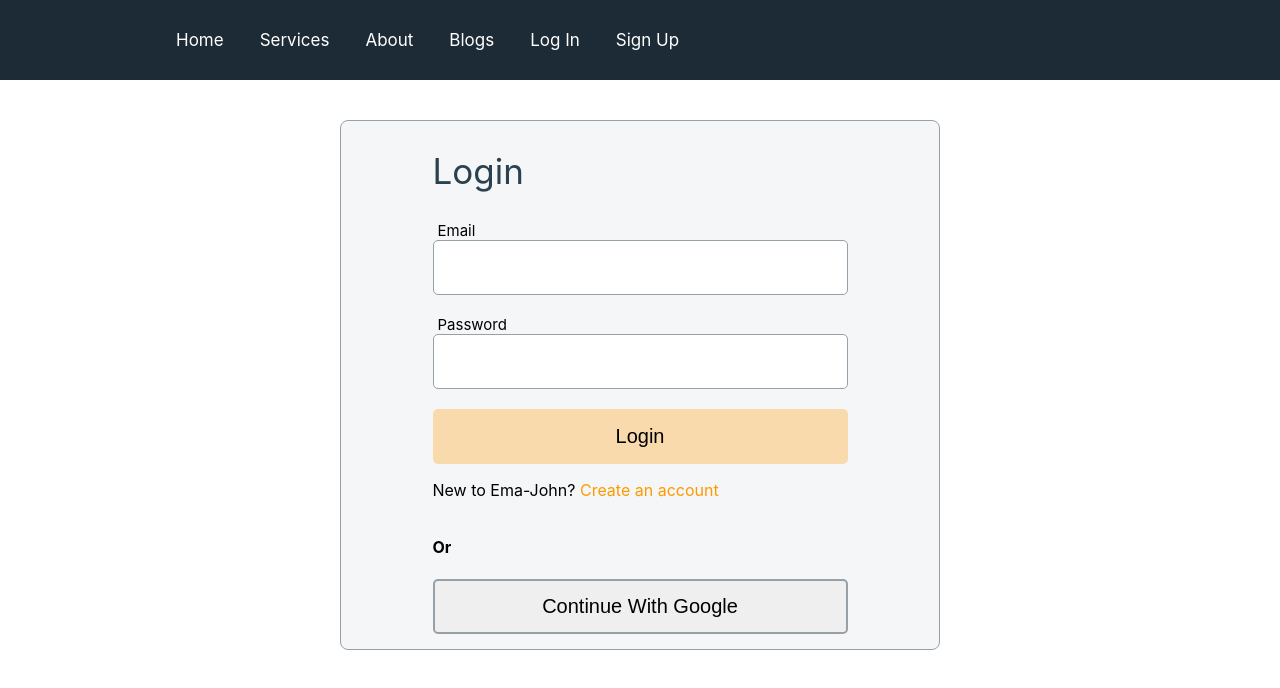
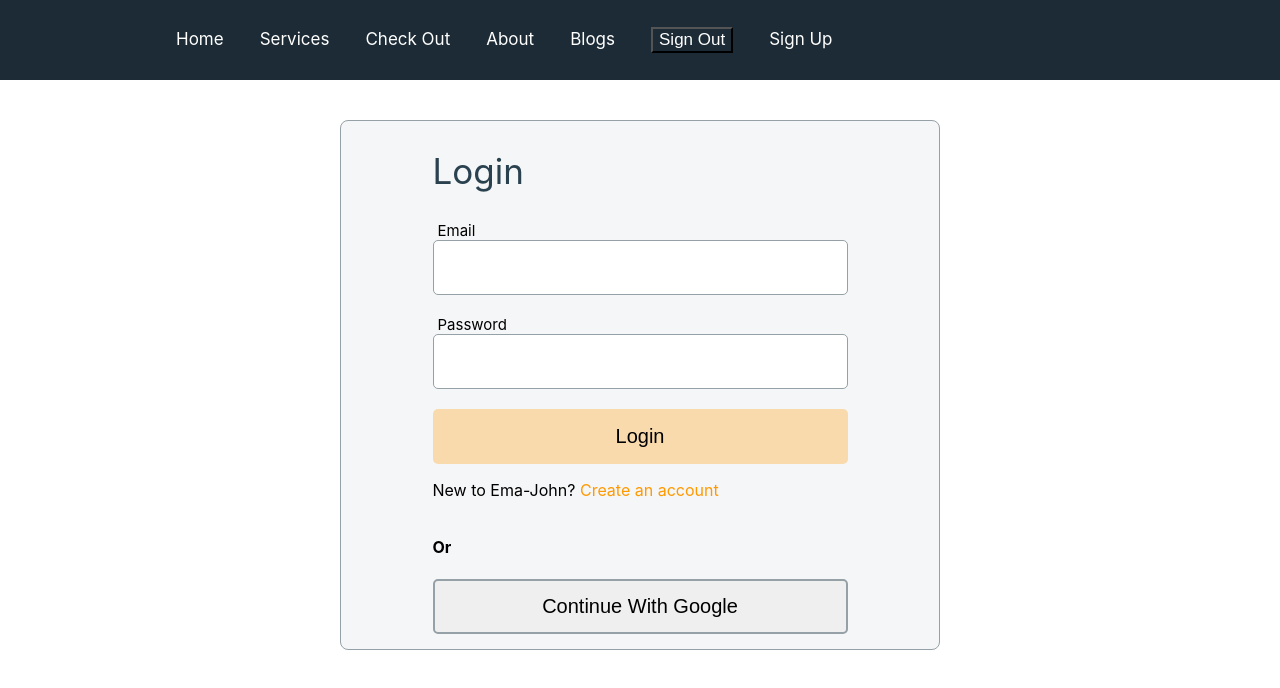
Before and after one commit to hasinaakter/independent-service-provider, a React (Create React App) app: page /login in a window 1280 px wide. Shown: the top 688 px of the page. Built offline with nearby package versions, Linux system fonts and the light colour scheme; no server answers; sample sign-in values are in the browser's storage.

Commit message:
create cheackout pages and modify some code

```diff
--- a/src/App.js
+++ b/src/App.js
@@ -9,6 +9,7 @@
 import Services from './component/Services/Services';
 import Checkout from './component/Checkout/Checkout';
 import NotFound from './component/NotFound/NotFound';
+import RequireAuth from './component/RequireAuth/RequireAuth';
 
 function App() {
   return (
@@ -22,7 +23,11 @@
         <Route  path='/blogs'element={<Blogs></Blogs>}>Blogs</Route>
         <Route path='/login' element={<Login></Login>}></Route>
         <Route path='/signup' element={<SignUp></SignUp>}></Route>
-        <Route path='/checkout' element={<Checkout></Checkout>}>Check Out</Route>
+        <Route path='/checkout' element={
+          <RequireAuth>
+            <Checkout></Checkout>
+          </RequireAuth>
+        }>Check Out</Route>
         <Route path='/*' element={<NotFound></NotFound>}>Not Found</Route>
 
       </Routes>
--- a/src/component/Checkout/Checkout.js
+++ b/src/component/Checkout/Checkout.js
@@ -3,7 +3,8 @@
 const Checkout = () => {
     return (
         <div>
-            <h2>checkout page</h2>
+            <h1>checkout page</h1>
+
         </div>
     );
 };
--- a/src/component/Header/Header.css
+++ b/src/component/Header/Header.css
@@ -17,3 +17,13 @@
 .header a:hover{
     color: orange;
 }
+.header button{
+    color: #FFFFFF;
+    text-decoration: none;
+    background-color: #1C2B35;
+    font-size: 17px;
+    margin-left: 36px;
+}
+.header button:hover{
+    color: orange;
+}
--- a/src/component/Header/Header.js
+++ b/src/component/Header/Header.js
@@ -1,17 +1,30 @@
 import React from 'react';
 import "./Header.css"
 import { Link } from 'react-router-dom';
+import { useAuthState } from 'react-firebase-hooks/auth';
+import auth from '../../firebase.init';
+import { signOut } from 'firebase/auth';
 
 const Header = () => {
+    const [user] =useAuthState(auth);
+    const handleSignOut = () =>{
+        signOut(auth);
+    }
     return (
         <nav className='header'>
 
             <div>
                 <Link to="/home">Home</Link>
                 <Link to="/services">Services</Link>
+                <Link to="/checkout">Check Out</Link>
                 <Link to="/about">About</Link>
                 <Link to="/blogs">Blogs</Link>
-                <Link to="/login">Log In</Link>
+               {
+                   user?
+                   <button onClick={handleSignOut}>Sign Out</button>
+                   :
+                   <Link to="/login">Log In</Link>
+               }
                 <Link to="/signup">Sign Up</Link>
             </div>
         </nav>
--- a/src/component/Login/Login.js
+++ b/src/component/Login/Login.js
@@ -33,6 +33,9 @@
     }
 
     const from = location?.state?.from?.pathname || '/';
+    if(user){
+        navigate(from,{replace:true})
+    }
 
     const handleGoogleSignIn = () => {
         signInWithGoogle()
@@ -40,10 +43,7 @@
                 navigate('/home')
             })
     }
-    if (user) {
-        navigate('/home');
 
-    }
     return (
         <div className='form-container'>
             <div>
--- a/src/component/NotFound/NotFound.css
+++ b/src/component/NotFound/NotFound.css
@@ -1,4 +1,4 @@
-img{
+.error img{
     max-width: 100%;
     height: auto;
     display: block;
--- a/src/component/NotFound/NotFound.js
+++ b/src/component/NotFound/NotFound.js
@@ -2,7 +2,7 @@
 import './NotFound.css'
 const NotFound = () => {
     return (
-        <div>
+        <div className='error'>
             <h1>404 ERROR!</h1>
             <img src="../../images/404error.jpg" alt="" />
         </div>
--- /dev/null
+++ b/src/component/RequireAuth/RequireAuth.js
@@ -0,0 +1,16 @@
+import React from 'react';
+import { useAuthState } from 'react-firebase-hooks/auth';
+import auth from '../../firebase.init';
+import { Navigate, useLocation } from 'react-router-dom';
+
+const RequireAuth = ({children}) => {
+    const [user] = useAuthState(auth);
+    const location = useLocation();
+    if(!user){
+        return <Navigate to="/login"  state = {{from: location}} replace></Navigate>
+    }
+
+    return children;
+};
+
+export default RequireAuth;
--- a/src/component/Service/Service.js
+++ b/src/component/Service/Service.js
@@ -11,13 +11,10 @@
 
 
      const handlerButton = () =>{
+               navigate('/checkout');
+     }
 
-          if(user){
-               navigate('/checkout');
-           }
-
-     }
-    console.log(props);
+//     console.log(props);
     const {name,image,price,description,rating} = props.service;
 
     return (
```
